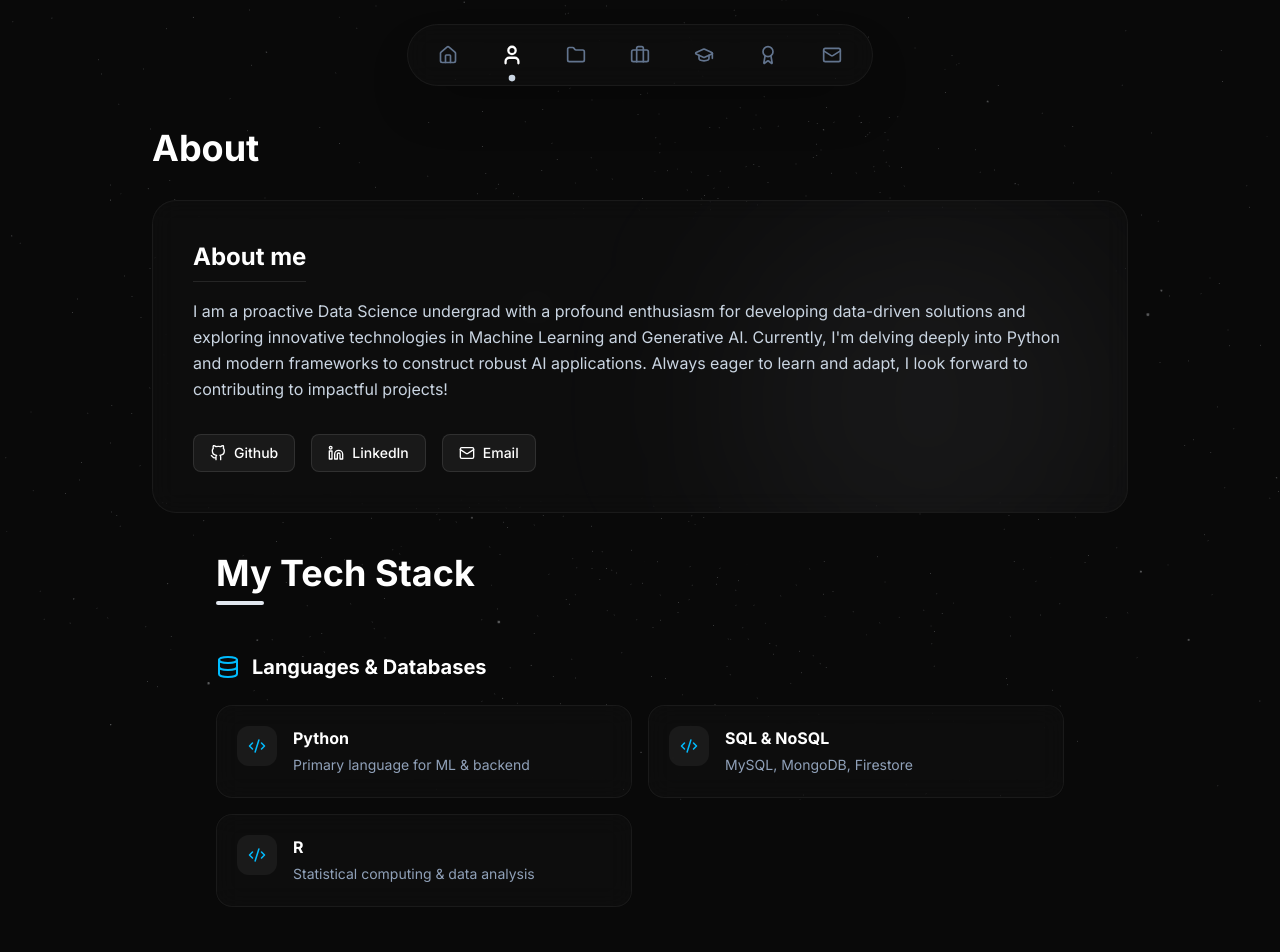
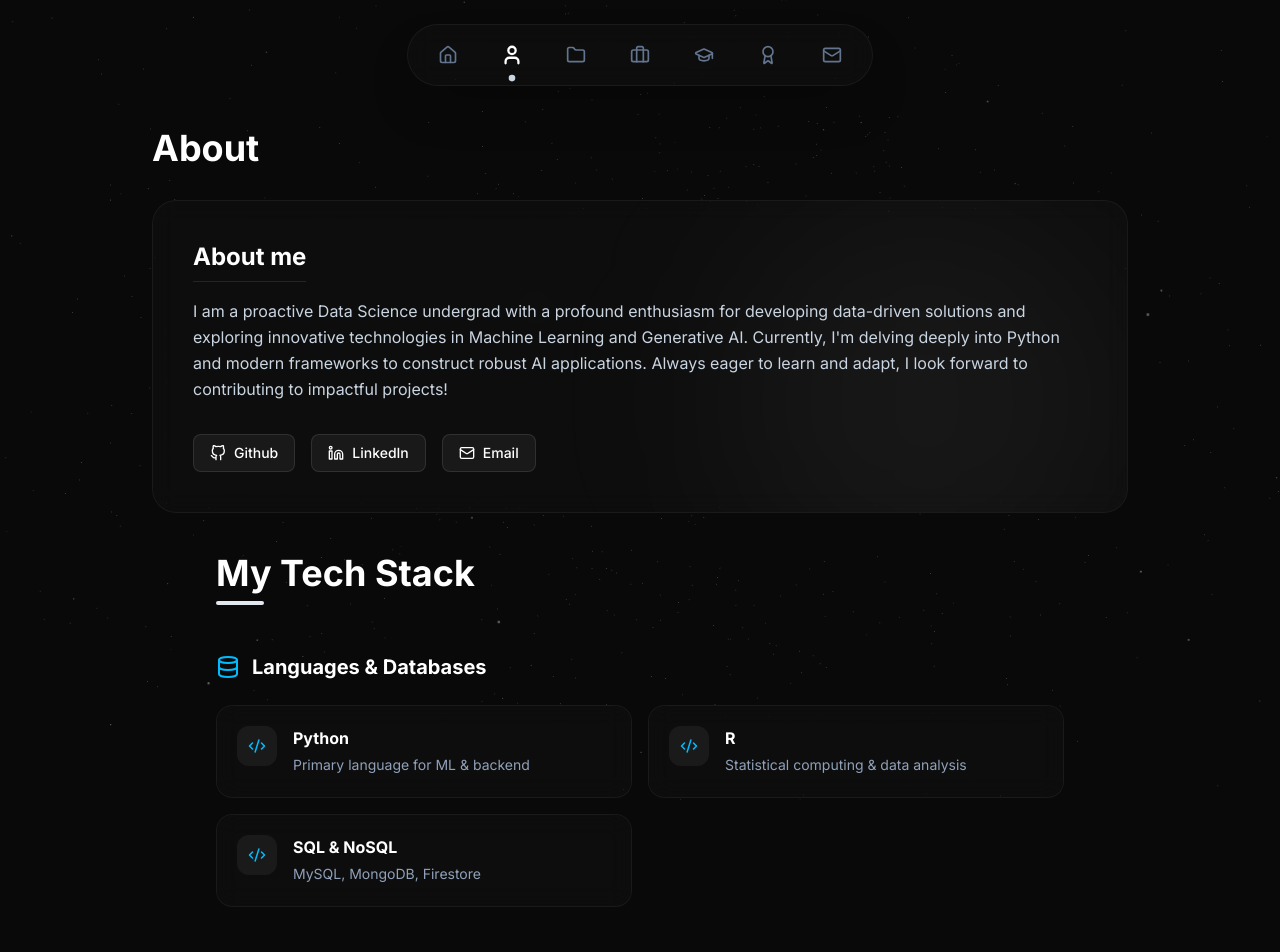
Before and after one commit to sushrutha777/Portfolio, a Next.js app: page /about in a window 1280 px wide. Shown: the top 952 px of the page. Built offline with nearby package versions, Linux system fonts and the light colour scheme.

Commit message:
Update tech stack: Move R below Python

```diff
--- a/src/components/sections/Skills.tsx
+++ b/src/components/sections/Skills.tsx
@@ -10,8 +10,8 @@ const skillCategories = [
     color: "text-sky-400",
     skills: [
       { name: "Python", desc: "Primary language for ML & backend" },
-      { name: "SQL & NoSQL", desc: "MySQL, MongoDB, Firestore" },
-      { name: "R", desc: "Statistical computing & data analysis" }
+      { name: "R", desc: "Statistical computing & data analysis" },
+      { name: "SQL & NoSQL", desc: "MySQL, MongoDB, Firestore" }
     ]
   },
   {
```
